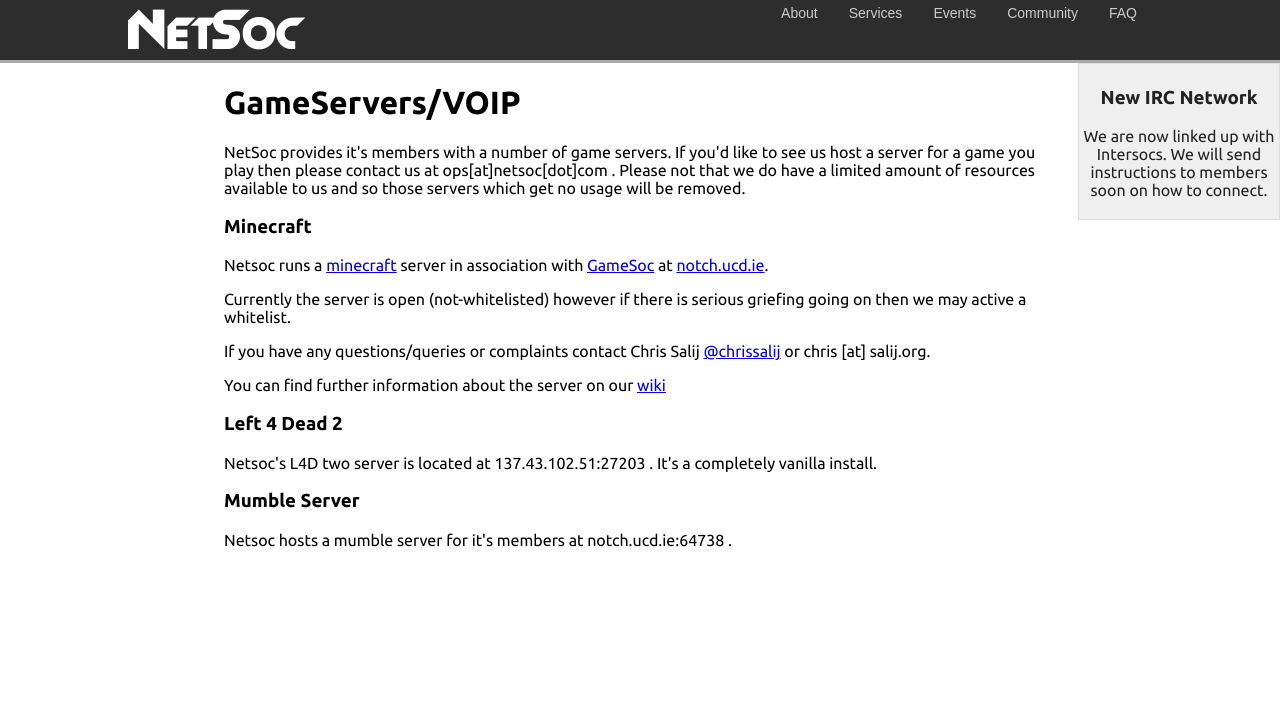
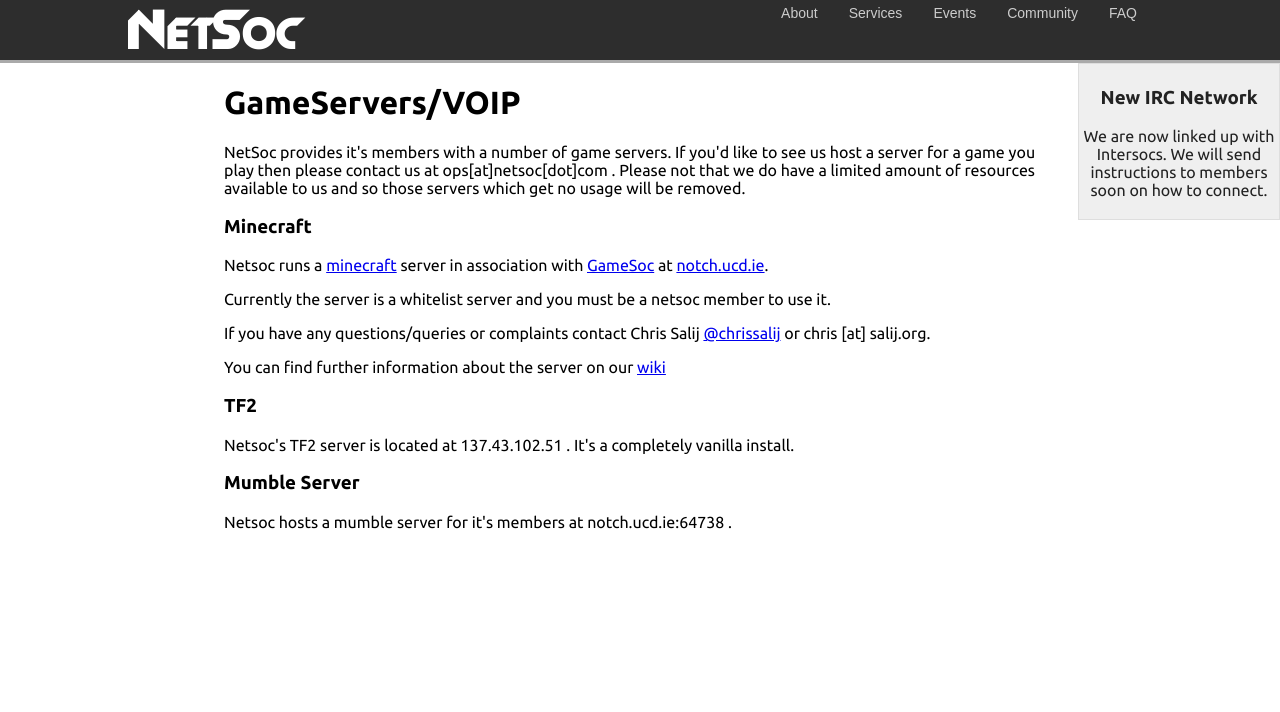
Before and after one commit to NetsocUCD/netsoc.com, a PHP site: page /games.php in a window 1280 px wide. Shown: the top 712 px of the page. Run offline with PHP 8.4, Linux system fonts and the light colour scheme.

Commit message:
Updated game info

```diff
--- a/games.php
+++ b/games.php
@@ -8,11 +8,11 @@
 				<p> NetSoc provides it's members with a number of game servers. If you'd like to see us host a server for a game you play then please contact us at ops[at]netsoc[dot]com . Please not that we do have a limited amount of resources available to us and so those servers which get no usage will be removed.</p>
 				<h3>Minecraft</h3>
 				<p>Netsoc runs a <a href="http://minecraft.net">minecraft</a> server in association with <a href="http://www.ucdgamesoc.com/">GameSoc</a> at <a href="http://notch.ucd.ie">notch.ucd.ie</a>.</p>
-				<p>Currently the server is open (not-whitelisted) however if there is serious griefing going on then we may active a whitelist.</p>
+				<p>Currently the server is a whitelist server and you must be a netsoc member to use it.</p>
 				<p>If you have any questions/queries or complaints contact Chris Salij <a href="https://twitter.com/chrissalij)" >@chrissalij</a>  or chris [at] salij.org.</p>
 				<p>You can find further information about the server on our <a href="http://www.netsoc.com/wiki/Minecraft">wiki</a></p>
-				<h3>Left 4 Dead 2</h3>
-				<p>Netsoc's L4D two server is located at 137.43.102.51:27203 . It's a completely vanilla install. </p>
+				<h3>TF2</h3>
+				<p>Netsoc's TF2 server is located at 137.43.102.51 . It's a completely vanilla install. </p>
 
 				<h3>Mumble Server</h3>
 				<p>Netsoc hosts a mumble server for it's members at notch.ucd.ie:64738 .</p>
```
